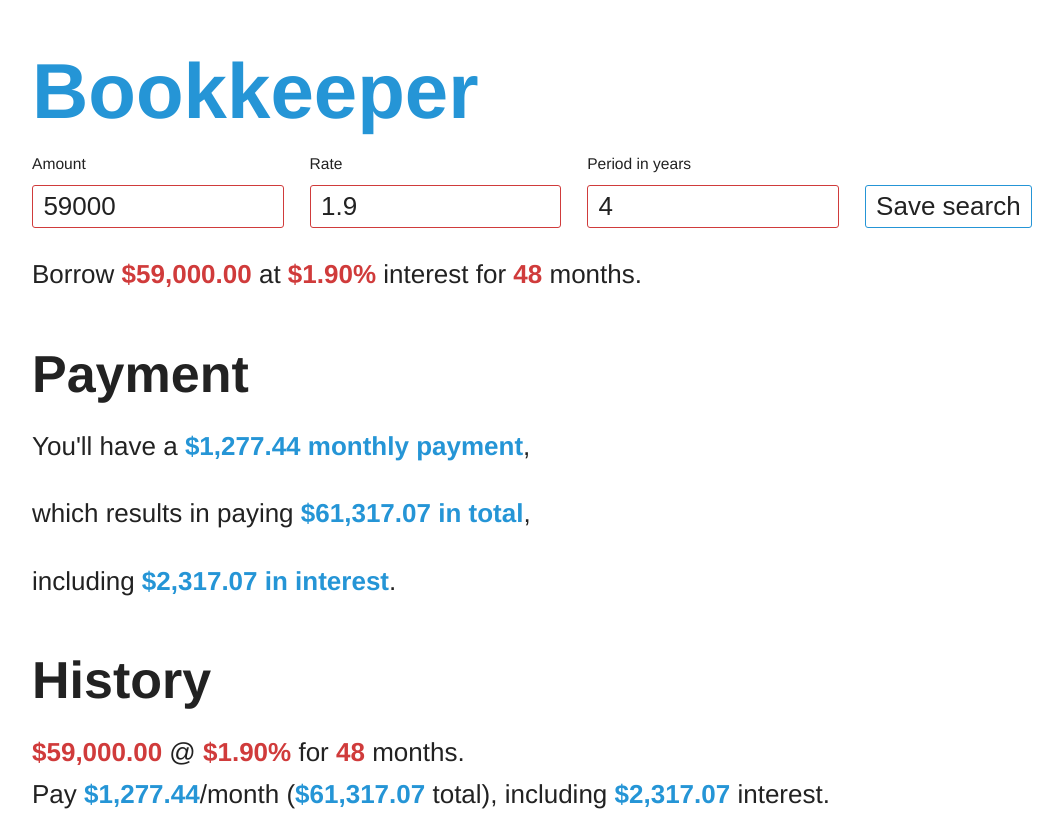
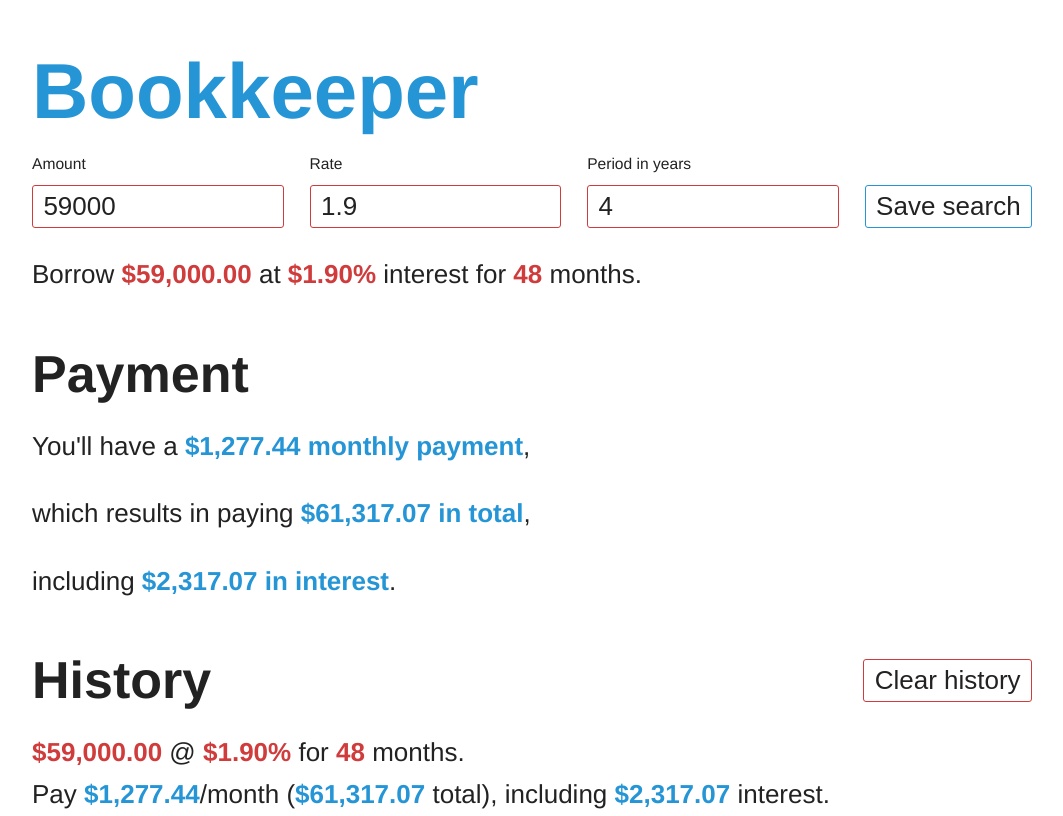
Before and after one commit to tygern/bookkeeper, a Svelte app: page / in a window 1280 px wide. Both pictures are taken after a click on the button "Save search". Shown: the whole page, without its empty margins (108-1171 px from the left). Built offline with nearby package versions, Linux system fonts and the light colour scheme.

Commit message:
Save calculation history to local storage

```diff
--- a/public/global.css
+++ b/public/global.css
@@ -108,3 +108,41 @@ strong {
 em {
     font-style: italic;
 }
+
+label {
+    font-size: .6rem;
+    flex: 1;
+}
+
+input {
+    display: block;
+    margin-top: .5rem;
+    padding: .2rem .4rem;
+    width: 100%;
+    background-color: var(--background-color);
+
+    outline: none;
+    border: 1px solid var(--warning-color);
+    border-radius: 3px;
+
+    font-size: 1rem;
+    color: var(--text-color);
+}
+
+button {
+    margin-top: 1.1rem;
+    padding: .2rem .4rem;
+    background-color: var(--background-color);
+
+    border: 1px solid var(--highlight-color);
+    border-radius: 3px;
+
+    height: fit-content;
+
+    font-size: 1rem;
+    color: var(--text-color);
+}
+
+button:hover {
+    cursor: pointer;
+}
--- a/src/App.svelte
+++ b/src/App.svelte
@@ -3,6 +3,7 @@
     import MortgageInfo from "./MortgageInfo.svelte";
     import Payment from "./Payment.svelte";
     import CalculationList from "./CalculationList.svelte";
+    import {calculationStore} from "./calculationStore.js"
 
     class Mortgage {
         constructor(amount, rate, period) {
@@ -25,17 +26,17 @@
 
     let mortgage = new Mortgage(59_000, 1.9, 48);
     let payment;
-    let calculations = [];
+    let calculations = calculationStore();
 
     function save() {
-        calculations = [...calculations, new Calculation(
+        calculations.add(new Calculation(
             mortgage.amount,
             mortgage.rate,
             mortgage.period,
             payment.monthlyPayment,
             payment.totalPayment,
             payment.totalInterest,
-        )]
+        ))
     }
 </script>
 
@@ -45,7 +46,7 @@
     <MortgageInput bind:mortgage on:save={save}/>
     <MortgageInfo mortgage={mortgage}/>
     <Payment mortgage={mortgage} bind:payment/>
-    <CalculationList bind:calculations/>
+    <CalculationList calculations={calculations}/>
 </main>
 
 <style>
--- a/src/CalculationList.svelte
+++ b/src/CalculationList.svelte
@@ -2,27 +2,49 @@
     import {formatCurrency} from "./currency.js";
 
     export let calculations;
+
+    function clear() {
+        calculations.clear();
+    }
 </script>
 
-<h2>History</h2>
+
+<h2>
+    History
+
+    {#if $calculations.length > 0}
+        <button type="button" on:click={clear}>Clear history</button>
+    {/if}
+</h2>
 
 <ul>
-    {#each calculations as calculations}
+    {#each $calculations as calculation}
         <li>
             <p>
-                <strong>{formatCurrency(calculations.amount)}</strong>
-                @ <strong>{formatCurrency(calculations.rate)}%</strong>
-                for <strong>{calculations.period}</strong> months.
+                <strong>{formatCurrency(calculation.amount)}</strong>
+                @ <strong>{formatCurrency(calculation.rate)}%</strong>
+                for <strong>{calculation.period}</strong> months.
                 <br>
-                Pay <strong class="highlight">{formatCurrency(calculations.monthlyPayment)}</strong>/month
-                (<strong class="highlight">{formatCurrency(calculations.totalPayment)}</strong> total),
-                including <strong class="highlight">{formatCurrency(calculations.totalInterest)}</strong> interest.
+                Pay <strong class="highlight">{formatCurrency(calculation.monthlyPayment)}</strong>/month
+                (<strong class="highlight">{formatCurrency(calculation.totalPayment)}</strong> total),
+                including <strong class="highlight">{formatCurrency(calculation.totalInterest)}</strong> interest.
             </p>
         </li>
     {/each}
 </ul>
 
 <style>
+    h2 {
+        display: flex;
+        align-items: center;
+        justify-content: space-between;
+    }
+
+    button {
+        border-color: var(--warning-color);
+        margin: 0;
+    }
+
     strong {
         color: var(--warning-color);
     }
--- a/src/MortgageInput.svelte
+++ b/src/MortgageInput.svelte
@@ -40,45 +40,7 @@
         margin-top: 1rem;
     }
 
-    label {
-        font-size: .6rem;
-        flex: 1;
-    }
-
     label:not(:last-child) {
         margin-right: 1rem;
     }
-
-    input {
-        display: block;
-        margin-top: .5rem;
-        padding: .2rem .4rem;
-        width: 100%;
-        background-color: var(--background-color);
-
-        outline: none;
-        border: 1px solid var(--warning-color);
-        border-radius: 3px;
-
-        font-size: 1rem;
-        color: var(--text-color);
-    }
-
-    button {
-        margin-top: 1.1rem;
-        padding: .2rem .4rem;
-        background-color: var(--background-color);
-
-        border: 1px solid var(--highlight-color);
-        border-radius: 3px;
-
-        height: fit-content;
-
-        font-size: 1rem;
-        color: var(--text-color);
-    }
-
-    button:hover {
-        cursor: pointer;
-    }
 </style>
--- /dev/null
+++ b/src/calculationStore.js
@@ -0,0 +1,23 @@
+import {writable} from 'svelte/store';
+
+export const calculationStore = () => {
+    const key = "bookkeeper-calculations"
+
+    const retrievedValue = JSON.parse(localStorage.getItem(key)) || []
+    const store = writable(retrievedValue)
+
+    return {
+        subscribe: store.subscribe,
+        add: calculation => {
+            store.update(list => {
+                let updatedList = [...list, calculation];
+                localStorage.setItem(key, JSON.stringify(updatedList));
+                return updatedList;
+            })
+        },
+        clear: () => {
+            localStorage.setItem(key, JSON.stringify([]));
+            store.set([])
+        }
+    }
+}
```
